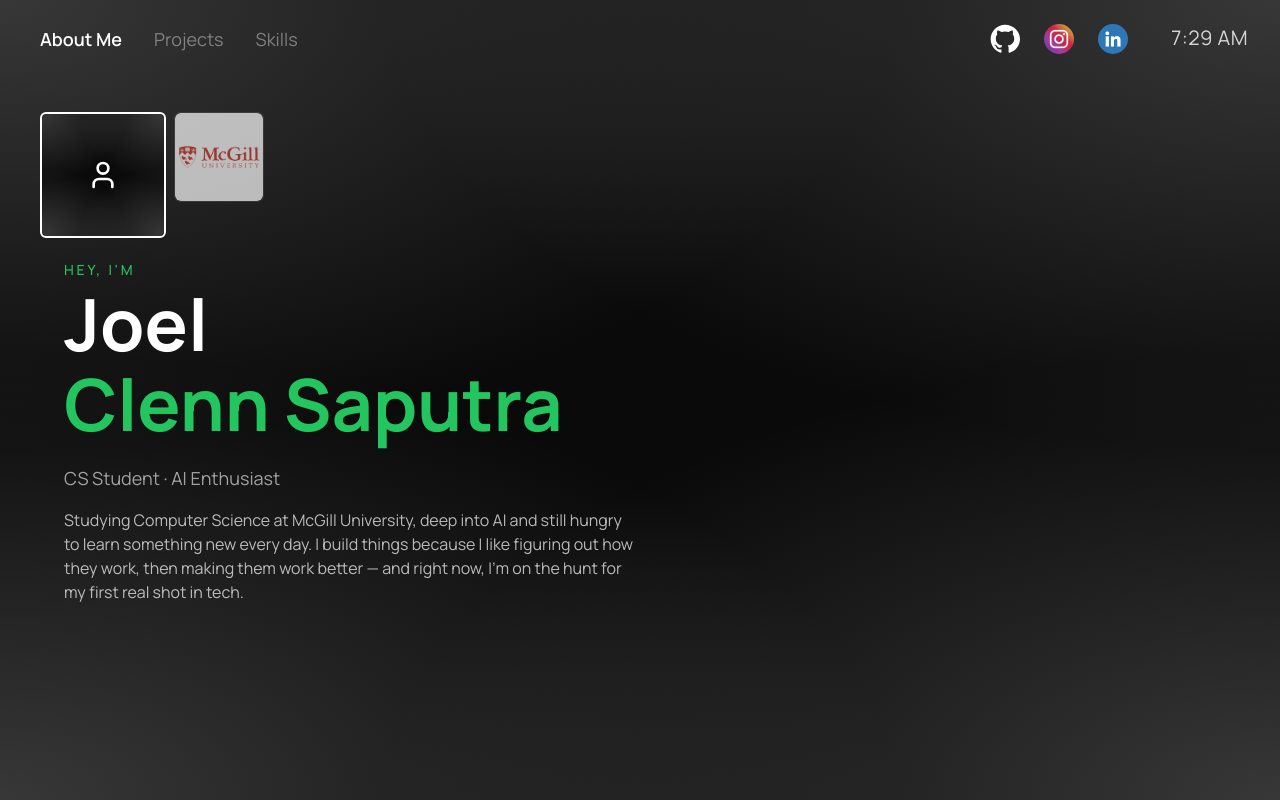
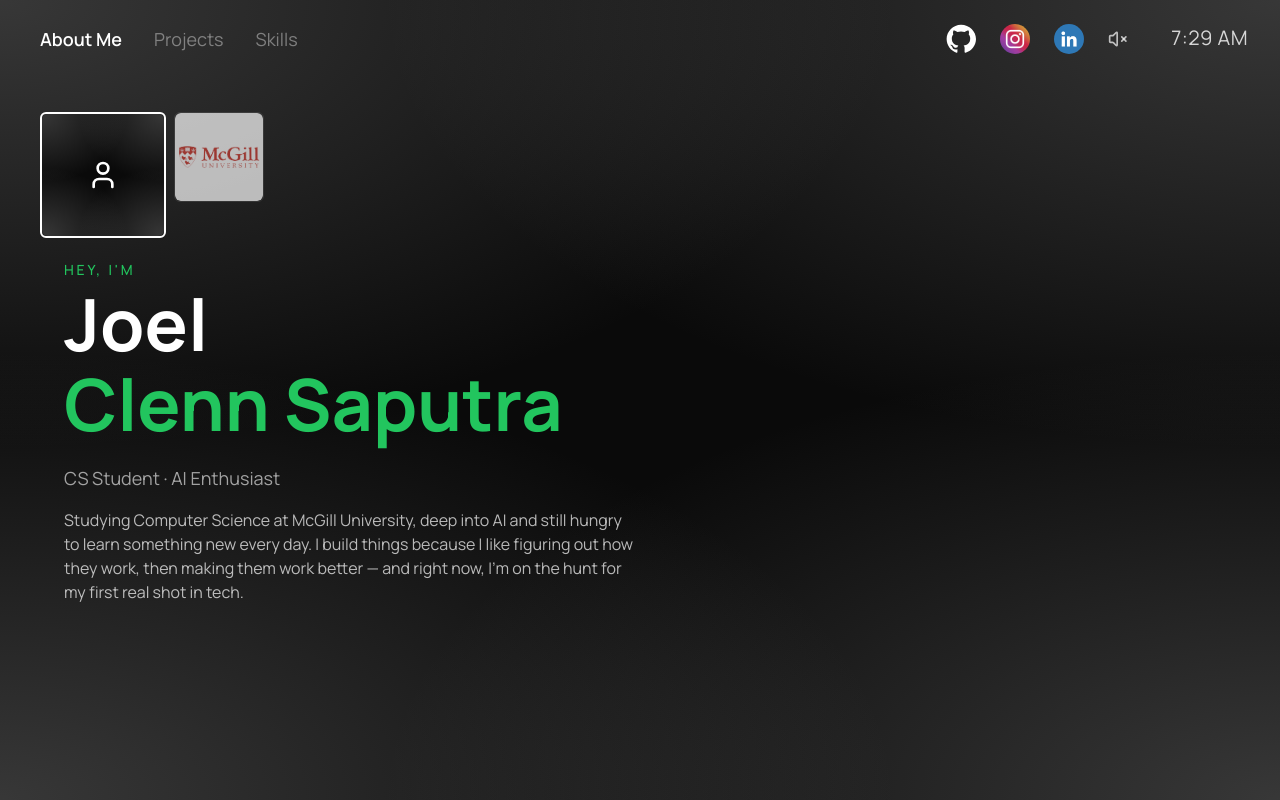
Before and after one commit to JoelSaputra/portfolio, a Next.js app: page /home in a window 1280 px wide. Built offline with nearby package versions, Linux system fonts and the light colour scheme.

Commit message:
soundtrack is imported but, issue with unmute and mute

```diff
--- a/src/components/CircularLink.js
+++ b/src/components/CircularLink.js
@@ -1,5 +1,6 @@
 import { useEffect, useRef, useState } from "react";
 import { motion, AnimatePresence } from "framer-motion";
+import playSound from "@/lib/playSound";
 
 const SLOT_WIDTH = 180;
 
@@ -16,10 +17,13 @@ export default function CircularLink({ profiles = defaultProfiles, onSelect }) {
   useEffect(() => {
     function handleKey(e) {
       if (e.key === "ArrowRight") {
+        playSound("/sounds/focus-move.mp3")
         setFocusedIndex((i) => Math.min(i + 1, profiles.length - 1));
       } else if (e.key === "ArrowLeft") {
+        playSound("/sounds/focus-move.mp3")
         setFocusedIndex((i) => Math.max(i - 1, 0));
       } else if (e.key === "Enter") {
+        playSound("/sounds/enter.mp3")
         onSelect?.(profiles[focusedIndexRef.current]);
       }
     }
--- /dev/null
+++ b/src/components/MuteButton.js
@@ -0,0 +1,16 @@
+import { Volume2, VolumeX } from "lucide-react";
+import { useMusic } from "@/context/MusicContext";
+
+export default function MuteButton() {
+  const { muted, toggleMute } = useMusic();
+
+  return (
+    <button
+      onClick={toggleMute}
+      className="text-white/70 transition-colors hover:text-white"
+      aria-label={muted ? "Unmute background music" : "Mute background music"}
+    >
+      {muted ? <VolumeX className="h-5 w-5" /> : <Volume2 className="h-5 w-5" />}
+    </button>
+  );
+}
--- a/src/components/TopHeaderBar.js
+++ b/src/components/TopHeaderBar.js
@@ -1,5 +1,6 @@
 import { useEffect, useState } from "react";
 import playSound from "@/lib/playSound";
+import MuteButton from "@/components/MuteButton";
 
 const tabs = [
   { id: "about", label: "About Me" },
@@ -95,6 +96,7 @@ export default function TopHeaderBar({ activeTab, onTabChange }) {
             {link.icon}
           </a>
         ))}
+        <MuteButton />
       </div>
     </div>
   );
--- a/src/components/createProjectTile.js
+++ b/src/components/createProjectTile.js
@@ -121,7 +121,7 @@ export default function createProjectTile(
                     rel="noopener noreferrer"
                     className="rounded-full border border-white/30 px-6 py-2 text-sm font-medium text-white transition-colors hover:bg-white hover:text-[#0a0a0a]"
                   >
-                    Live Demo
+                    Website
                   </a>
                 )}
               </div>
--- /dev/null
+++ b/src/context/MusicContext.js
@@ -0,0 +1,60 @@
+import { createContext, useContext, useEffect, useRef, useState, useCallback } from "react";
+
+const MusicContext = createContext(null);
+const STORAGE_KEY = "musicMuted";
+
+export function MusicProvider({ children }) {
+  const audioRef = useRef(null);
+  const [muted, setMuted] = useState(true);
+
+  if (typeof window !== "undefined" && audioRef.current === null) {
+    const audio = new Audio();
+    audio.loop = true;
+    audio.muted = true;
+    audio.volume = 0.05;
+    audioRef.current = audio;
+  }
+
+  useEffect(() => {
+    const audio = audioRef.current;
+    const stored = localStorage.getItem(STORAGE_KEY);
+    if (stored === "false") {
+      audio.muted = false;
+      setMuted(false);
+    }
+
+    return () => {
+      audio.pause();
+    };
+  }, []);
+
+  const toggleMute = useCallback(() => {
+    const audio = audioRef.current;
+    if (!audio) return;
+    audio.muted = !audio.muted;
+    if (!audio.muted) {
+      audio.play().catch(() => {});
+    }
+    setMuted(audio.muted);
+    localStorage.setItem(STORAGE_KEY, String(audio.muted));
+  }, []);
+
+  const setTrack = useCallback((path) => {
+    const audio = audioRef.current;
+    if (!audio || audio.src.endsWith(path)) return;
+    const wasMuted = audio.muted;
+    audio.src = path;
+    audio.muted = wasMuted;
+    audio.play().catch(() => {});
+  }, []);
+
+  return (
+    <MusicContext.Provider value={{ muted, toggleMute, setTrack }}>
+      {children}
+    </MusicContext.Provider>
+  );
+}
+
+export function useMusic() {
+  return useContext(MusicContext);
+}
--- a/src/pages/_app.js
+++ b/src/pages/_app.js
@@ -1,6 +1,7 @@
 import "@/styles/globals.css";
 import "@/components/LiquidEther.css";
 import { Manrope } from "next/font/google";
+import { MusicProvider } from "@/context/MusicContext";
 
 const manrope = Manrope({
   variable: "--font-manrope",
@@ -9,8 +10,10 @@ const manrope = Manrope({
 
 export default function App({ Component, pageProps }) {
   return (
-    <main className={`${manrope.variable} font-sans`}>
-      <Component {...pageProps} />
-    </main>
+    <MusicProvider>
+      <main className={`${manrope.variable} font-sans`}>
+        <Component {...pageProps} />
+      </main>
+    </MusicProvider>
   );
 }
--- a/src/pages/home.js
+++ b/src/pages/home.js
@@ -3,6 +3,7 @@ import { AnimatePresence, motion } from "framer-motion";
 import { Activity, Mic, Newspaper } from "lucide-react";
 import TopHeaderBar from "@/components/TopHeaderBar";
 import TileRow from "@/components/TileRow";
+import { useMusic } from "@/context/MusicContext";
 
 
 import * as AboutMe from "@/components/AboutMe"
@@ -159,11 +160,16 @@ export default function Home() {
   const [focusedIndex, setFocusedIndex] = useState(0);
   const [tileRowHidden, setTileRowHidden] = useState(false);
   const [isFirstRender, setIsFirstRender] = useState(true);
+  const { setTrack } = useMusic();
 
   useEffect(() => {
     const timer = setTimeout(() => setIsFirstRender(false), 1000);
     return () => clearTimeout(timer);
   }, []);
+
+  useEffect(() => {
+    setTrack("/sounds/home-menu.mp3");
+  }, [setTrack]);
 
 
   const tabsData = {
--- a/src/pages/index.js
+++ b/src/pages/index.js
@@ -2,6 +2,8 @@ import { useEffect, useState } from "react";
 import { useRouter } from "next/router";
 import Ps5Background from "@/components/Ps5Background";
 import CircularLink from "@/components/CircularLink";
+import MuteButton from "@/components/MuteButton";
+import { useMusic } from "@/context/MusicContext";
 
 function useClock() {
   const [time, setTime] = useState(null);
@@ -22,6 +24,11 @@ function useClock() {
 export default function Home() {
   const time = useClock();
   const router = useRouter();
+  const { setTrack } = useMusic();
+
+  useEffect(() => {
+    setTrack("/sounds/select-user.mp3");
+  }, [setTrack]);
 
   return (
     <div className="relative flex min-h-screen w-full flex-col items-center justify-center text-white">
@@ -40,8 +47,9 @@ export default function Home() {
           <CircularLink onSelect={(profile) => router.push(`/${profile.id}`)} />
       </div>
 
-      <div className="absolute right-8 top-6 text-lg tracking-wide text-white/80">
+      <div className="absolute right-8 top-6 flex items-center gap-5 text-lg tracking-wide text-white/80">
         {time}
+        <MuteButton />
       </div>
     </div>
   );
```
Also changed, not shown: 2 other files (tests, documents, lock files or other folders).
